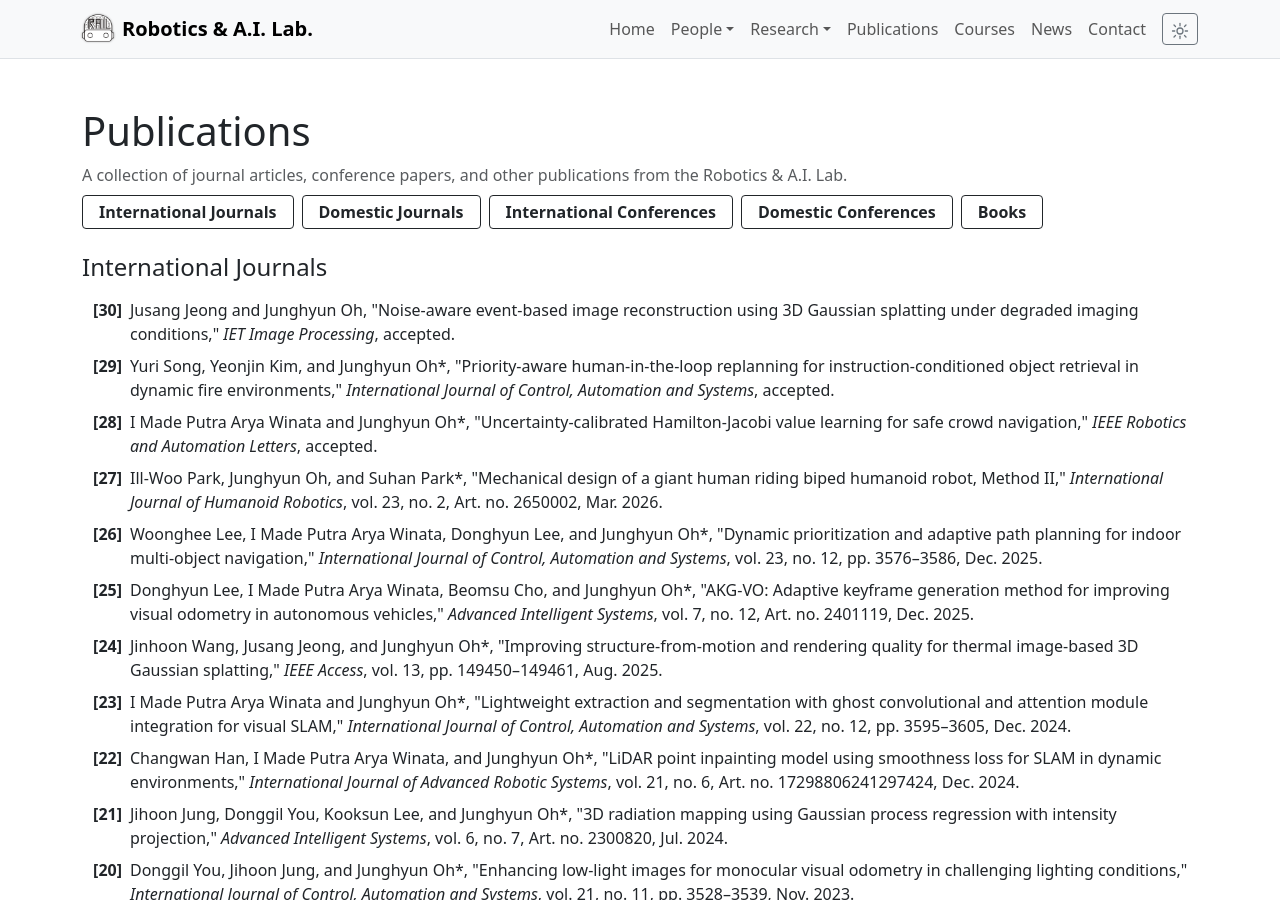
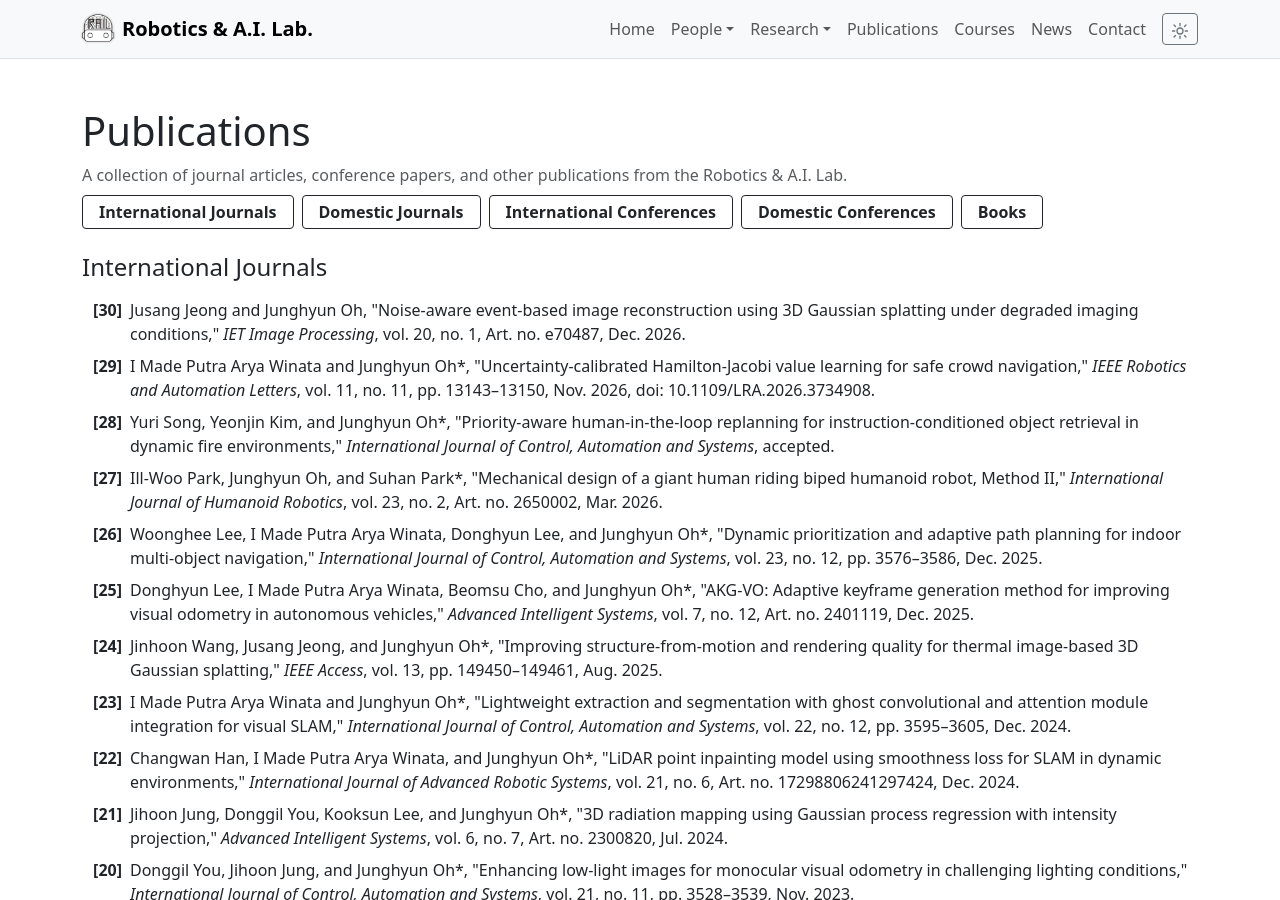
Before and after one commit to robotailab/robotailab.github.io, a Jekyll site: the page built from publications.md, in a window 1280 px wide and 900 px high. Built offline with Jekyll 4.4.1, drawn with Linux system fonts in a browser that asks for light colours.

Commit message:
Update publication details and chronological order

```diff
--- a/_data/publications.yml
+++ b/_data/publications.yml
@@ -2,11 +2,11 @@
   title: International Journals
   items:
     - year: 2026
-      text: 'Jusang Jeong and Junghyun Oh, "Noise-aware event-based image reconstruction using 3D Gaussian splatting under degraded imaging conditions," <em>IET Image Processing</em>, accepted.'
+      text: 'Jusang Jeong and Junghyun Oh, "Noise-aware event-based image reconstruction using 3D Gaussian splatting under degraded imaging conditions," <em>IET Image Processing</em>, vol. 20, no. 1, Art. no. e70487, Dec. 2026.'
+    - year: 2026
+      text: 'I Made Putra Arya Winata and Junghyun Oh*, "Uncertainty-calibrated Hamilton-Jacobi value learning for safe crowd navigation," <em>IEEE Robotics and Automation Letters</em>, vol. 11, no. 11, pp. 13143–13150, Nov. 2026, doi: 10.1109/LRA.2026.3734908.'
     - year: 2026
       text: 'Yuri Song, Yeonjin Kim, and Junghyun Oh*, "Priority-aware human-in-the-loop replanning for instruction-conditioned object retrieval in dynamic fire environments," <em>International Journal of Control, Automation and Systems</em>, accepted.'
-    - year: 2026
-      text: 'I Made Putra Arya Winata and Junghyun Oh*, "Uncertainty-calibrated Hamilton-Jacobi value learning for safe crowd navigation," <em>IEEE Robotics and Automation Letters</em>, accepted.'
     - year: 2026
       text: 'Ill-Woo Park, Junghyun Oh, and Suhan Park*, "Mechanical design of a giant human riding biped humanoid robot, Method II," <em>International Journal of Humanoid Robotics</em>, vol. 23, no. 2, Art. no. 2650002, Mar. 2026.'
     - year: 2025
```
